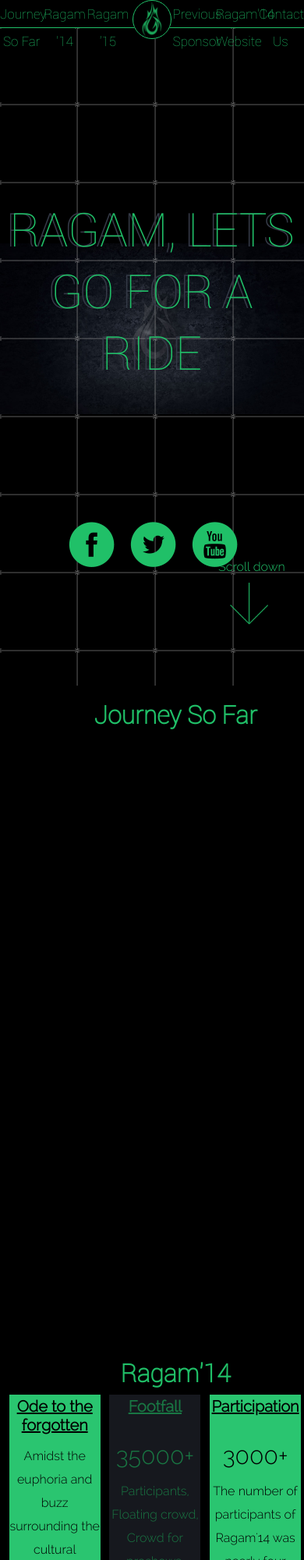
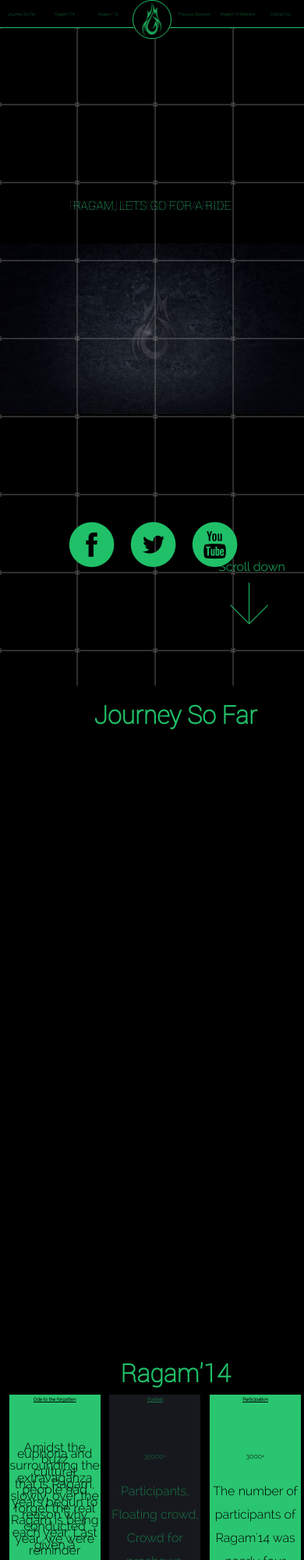
Before and after one commit to nitcfest/ragam_15_marketing, a plain HTML site: page index.html in a window 390 px wide. Shown: the top 2000 px of the page at 78% size. Drawn offline with Linux system fonts and the light colour scheme.

Commit message:
responsive fonts

```diff
--- a/css/main.css
+++ b/css/main.css
@@ -68,7 +68,7 @@ a{
    text-align:center;
    font-family:Roboto-Thin;
    font-weight:normal;
-   font-size:60px;
+   font-size:4vw;
    color:#20c068;
    -webkit-font-smoothing: antialiased;
    text-shadow: -5px 0px #343946;
@@ -129,7 +129,7 @@ transition: all 0.8s ease;
 	text-align: center;
 	line-height: 35px;
 	font-family: 'Roboto-Thin';
-	font-size: 13px;
+	font-size: 1.4vw;
 	float: left;
 	color:#20c068;
 }
@@ -304,7 +304,7 @@ transition: all 0.8s ease;
 	width: 100%;
 	height:20%;
 	text-align: center;
-	font-size: 20px;
+	font-size: 1.5vw;
 	font-family: 'Raleway-Light';
 	padding:3px 0px 0px 0px;
 	text-decoration: underline;
@@ -315,20 +315,20 @@ transition: all 0.8s ease;
 	height:80%;
 	font-family: 'Raleway-Light';
 	text-align: center;
-	line-height: 30px;
+	line-height: 2vw;
 }
 .body-part-1{
 	width:100%;
 	height:30px;
 	text-align: center;
 	line-height: 30px;
-	font-size: 30px;
+	font-size: 2.2vw;
 }
 .body-part-2{
 	width:100%;
 	height:120px;
 	text-align: center;
-	line-height: 30px;
+	line-height: 2vw;
 }
 
 .body-part-right{
@@ -343,7 +343,7 @@ transition: all 0.8s ease;
 .main-link{
 	color:#20c068;
 	transition: all 0.8s ease;
-	font-size:17px;
+	font-size:1.4vw;
 }
 .main-link:hover{
 	color:#fff !important;
--- a/css/timeline.css
+++ b/css/timeline.css
@@ -74,7 +74,7 @@
 	font-family: 'Roboto-Thin';
 	margin:20px 0px 0px 20px;
 	text-align: center;
-	font-size: 18px;
+	font-size: 1.5vw;
 }
 .vertical-align{
 	width: 100%;
```
